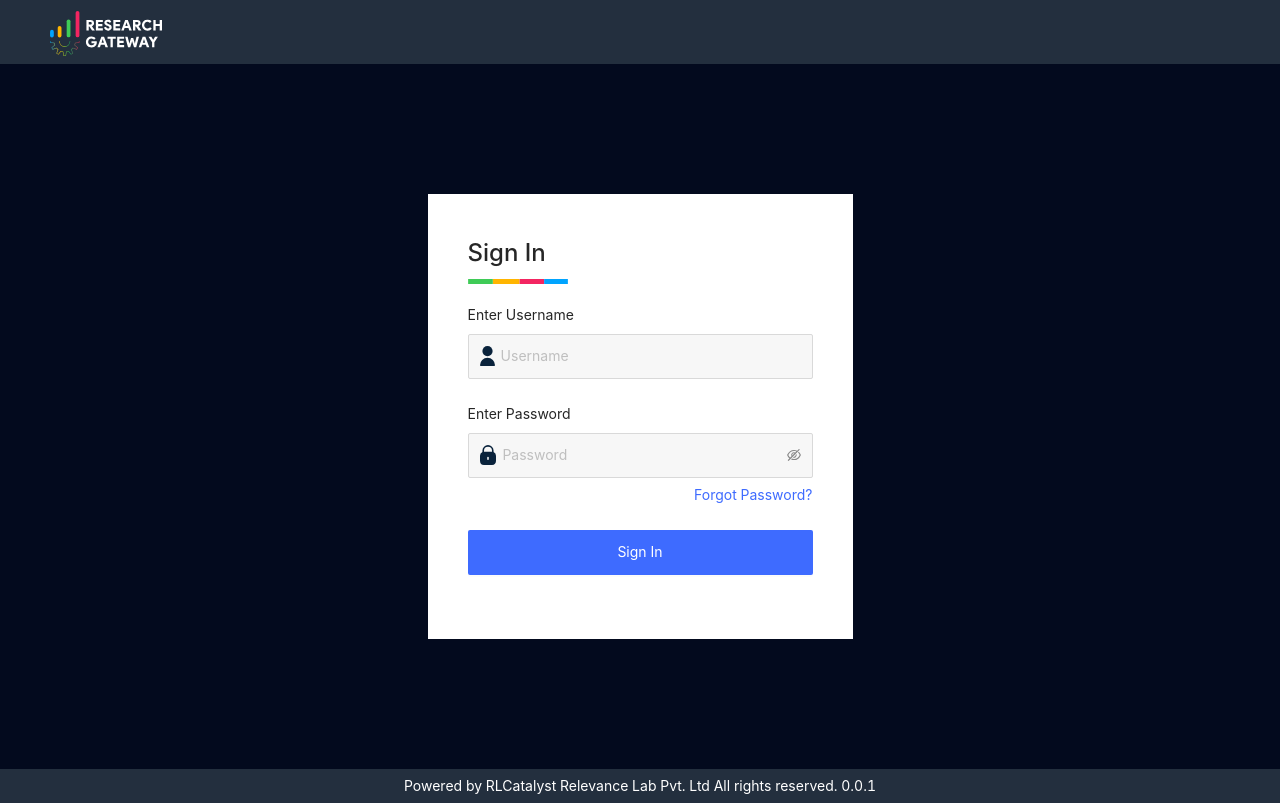
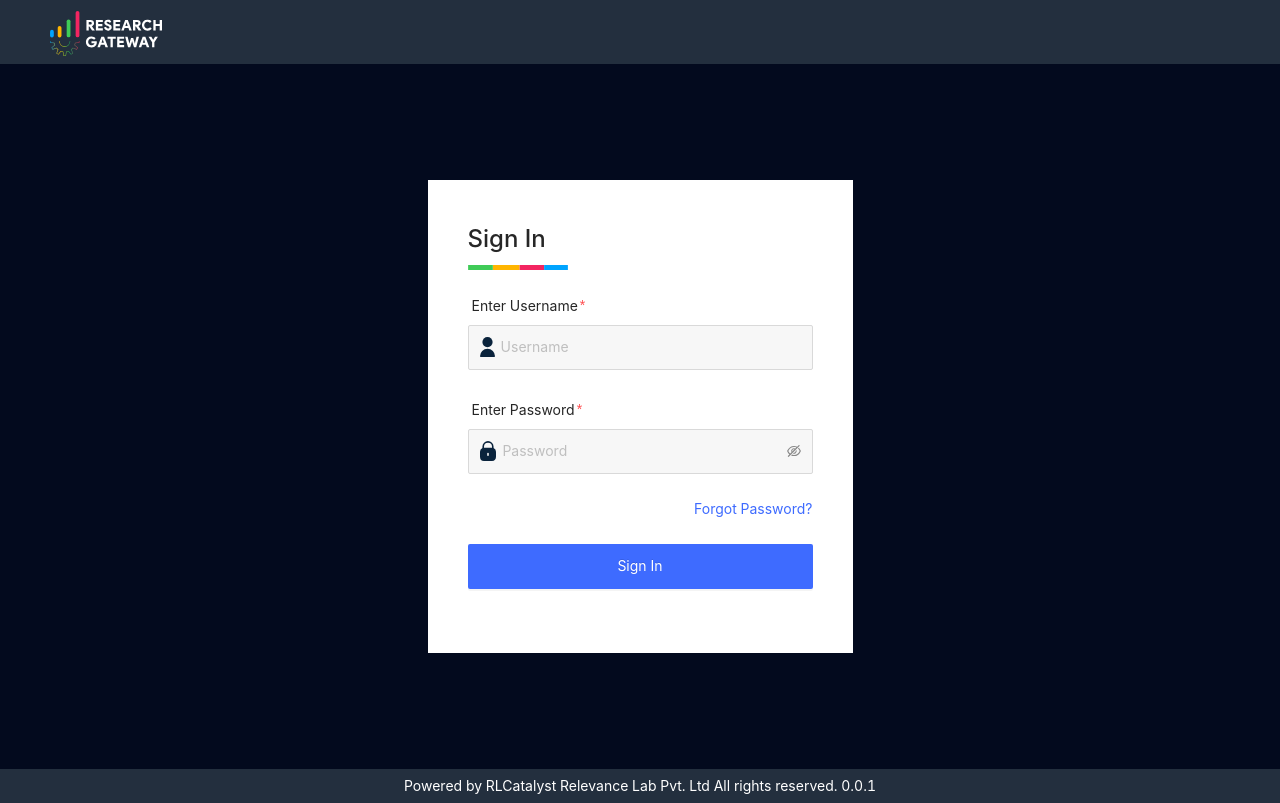
Before and after one commit to stechx1/research-gateway, a Next.js app: page /sign-in in a window 1280 px wide. Built offline with nearby package versions, Linux system fonts and the light colour scheme.

Commit message:
feat: sign in finish

```diff
--- a/src/collections/SignInForm/SignInForm.jsx
+++ b/src/collections/SignInForm/SignInForm.jsx
@@ -6,10 +6,17 @@ import {
   StyledInput,
   StyledInputPassword,
   StyledLink,
+  StyledFormItem,
 } from './elements';
 import Button from '../../components/Button/Button';
+import { useRouter } from 'next/router';
 
 const SignInForm = () => {
+  const router = useRouter();
+  const onFinish = (values) => {
+    console.log('Success:', values);
+    router.push("/home")
+  };
   return (
     <StyledFormContainer>
       <h1 style={{ fontSize: '24px' }}>Sign In</h1>
@@ -18,14 +25,29 @@ const SignInForm = () => {
         width={'100px'}
         style={{ marginTop: '-5px', marginBottom: '20px' }}
       />
-      <Form layout='vertical'>
-        <Form.Item label='Enter Username'>
+      <Form name='sign-in' onFinish={onFinish} layout='vertical'>
+        <StyledFormItem
+          name='username'
+          label='Enter Username'
+          rules={[
+            {
+              required: true,
+              message: 'Incorrect username. Please try again!',
+            },
+          ]}
+        >
           <StyledInput
             placeholder='Username'
             prefix={<Icon component={() => <img src='/icons/user.svg' />} />}
           />
-        </Form.Item>
-        <Form.Item label='Enter Password' placeholder='Password' prefix=''>
+        </StyledFormItem>
+        <StyledFormItem
+          name='password'
+          label='Enter Password'
+          rules={[
+            { required: true, message: 'Incorrect password. try again!' },
+          ]}
+        >
           <StyledInputPassword
             type='password'
             placeholder='Password'
@@ -34,12 +56,22 @@ const SignInForm = () => {
               visible ? <EyeTwoTone /> : <EyeInvisibleOutlined />
             }
           />
-          <div style={{ textAlign: 'right', marginTop: '6px', marginBottom: "24px" }}>
-            <StyledLink onClick={() => console.log('Forgot Password')}>
-              Forgot Password?
-            </StyledLink>
-          </div>
-          <Button>Sign In</Button>
+        </StyledFormItem>
+        <div
+          style={{
+            textAlign: 'right',
+            marginTop: '6px',
+            marginBottom: '24px',
+          }}
+        >
+          <StyledLink onClick={() => console.log('Forgot Password')}>
+            Forgot Password?
+          </StyledLink>
+        </div>
+        <Form.Item>
+          <Button type='primary' htmlType='submit'>
+            Sign In
+          </Button>
         </Form.Item>
       </Form>
     </StyledFormContainer>
--- a/src/collections/SignInForm/elements.jsx
+++ b/src/collections/SignInForm/elements.jsx
@@ -1,4 +1,4 @@
-import { Input } from 'antd';
+import { Input, Form } from 'antd';
 import styled from 'styled-components';
 
 export const StyledFormContainer = styled.div`
@@ -12,28 +12,46 @@ export const StyledFormContainer = styled.div`
 
 export const StyledInput = styled(Input)`
   height: 45px;
-  background: #F7F7F7 !important;
+  background: #f7f7f7 !important;
 
-  &&.ant-input-affix-wrapper > input.ant-input{
+  &&.ant-input-affix-wrapper > input.ant-input {
     padding: 2px;
-    background: #F7F7F7 !important;
+    background: #f7f7f7 !important;
   }
 `;
 
 export const StyledInputPassword = styled(Input.Password)`
   height: 45px;
-  background: #F7F7F7 !important;
+  background: #f7f7f7 !important;
 
-  &&.ant-input-affix-wrapper > input.ant-input{
+  &&.ant-input-affix-wrapper > input.ant-input {
     padding: 2px;
-    background: #F7F7F7 !important;
+    background: #f7f7f7 !important;
   }
 `;
 
 export const StyledLink = styled.a`
-  color: #3E6BFF;
+  color: #3e6bff;
   text-align: right;
-  &:hover{
+  &:hover {
     text-decoration: underline;
   }
 `;
+
+export const StyledFormItem = styled(Form.Item)`
+  .ant-form-item-label
+    > label.ant-form-item-required:not(.ant-form-item-required-mark-optional)::after {
+    display: inline-block;
+    margin-right: 4px;
+    color: #ff4d4f;
+    font-size: 14px;
+    font-family: SimSun, sans-serif;
+    line-height: 1;
+    content: '*';
+  }
+
+  .ant-form-item-label
+    > label.ant-form-item-required:not(.ant-form-item-required-mark-optional)::before {
+    content: '';
+  }
+`;
```
